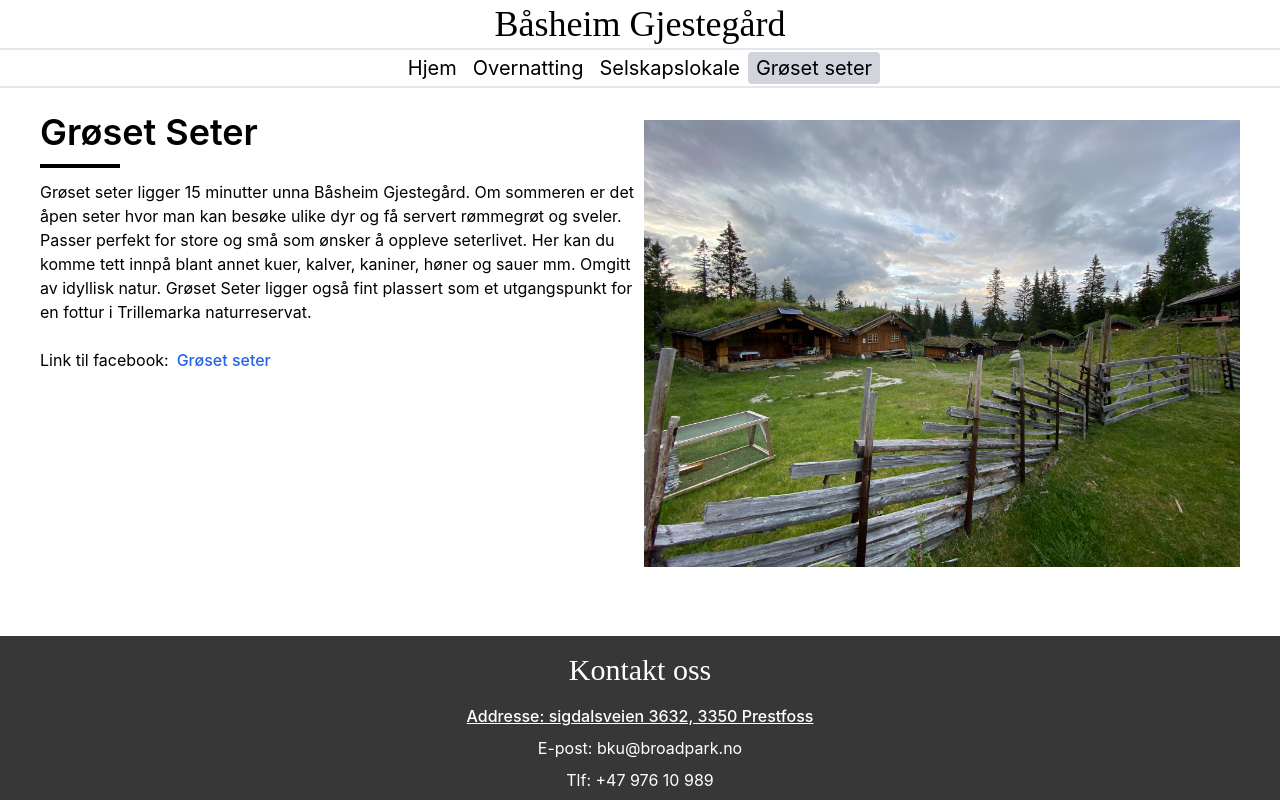
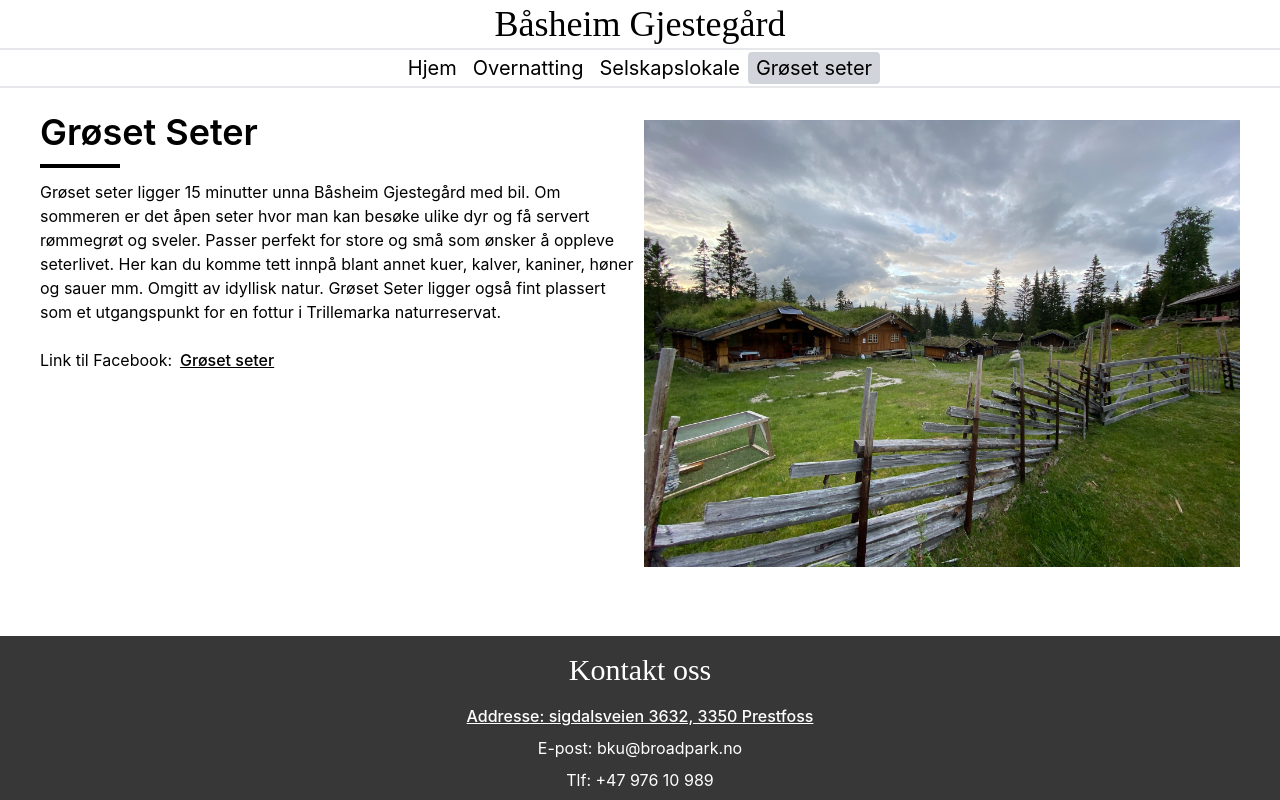
Before and after one commit to hsUlberg/baasheim, a React (Vite) app: page /#/groset in a window 1280 px wide. Built offline with nearby package versions, Linux system fonts and the light colour scheme.

Commit message:
chore: add lazy load

```diff
--- a/package.json
+++ b/package.json
@@ -15,7 +15,7 @@
     "clsx": "^2.0.0",
     "react": "^17.0.2",
     "react-dom": "^17.0.2",
-    "react-lazy-load-image-component": "^1.5.1",
+    "react-lazy-load-image-component": "^1.6.0",
     "react-router-dom": "^6.20.0",
     "react-simple-image-slider": "^2.3.0"
   },
--- a/src/Components/Main/main.tsx
+++ b/src/Components/Main/main.tsx
@@ -1,4 +1,5 @@
 import React from 'react';
+import { MyImageComponent } from '../../utils/lazy';
 
 export function Main() {
   const url = new URL('./images/hovedBygning-min.JPG', import.meta.url).href;
@@ -7,7 +8,7 @@ export function Main() {
 
   return (
     <div>
-      <img alt="main" src={MainPicture} className="pt-1 m-auto w-max" />
+      <MyImageComponent src={MainPicture} alt="asd" className="pt-1 m-auto w-max" />
       <div className="flex justify-center">
         <div className="w-[75rem] mx-4">
           <div className="mt-6 gap-2 space-y-2 md:flex ">
@@ -20,7 +21,7 @@ export function Main() {
                 Hovedhuset ble oppgradert i 2021 med nye bad. Hovedhuset ble satt opp i
                 1923 og formålet den gang var også overnatting, men da for
                 handelsreisende. I dag blir gjestegården brukt til overnatting og
-                arrangemanger
+                arrangementer
               </div>
               <p className="text-lg text-[#2b2b2b] font-semibold my-4">
                 Gjestegården består av
@@ -53,7 +54,7 @@ export function Main() {
               </ul>
             </div>
             <div className="w-full">
-              <img alt="second main" src={url} />
+              <MyImageComponent src={url} alt="second main" className="" />
             </div>
           </div>
         </div>
--- a/src/Components/Selskapslokale/selskapslokale.tsx
+++ b/src/Components/Selskapslokale/selskapslokale.tsx
@@ -2,7 +2,6 @@ import React from 'react';
 
 import { ImageCarousel } from '../../utils/imageCarousel';
 
-// eslint-disable-next-line no-undef
 export function Selskapslokale(): JSX.Element {
   const urlLoveIngang = new URL(`./images/love/loveingang.JPG`, import.meta.url).href;
   const urlIngang = new URL(`./images/love/ingang.JPG`, import.meta.url).href;
@@ -14,10 +13,6 @@ export function Selskapslokale(): JSX.Element {
     { url: urlStartInne },
     { url: urlSluttInne },
   ];
-
-  {
-    /* legge inn bilder av kjøkken */
-  }
 
   return (
     <div className="flex justify-center">
--- a/src/Components/groset/groset.tsx
+++ b/src/Components/groset/groset.tsx
@@ -1,4 +1,5 @@
 import React from 'react';
+import { MyImageComponent } from '../../utils/lazy';
 
 export function Groset() {
   const url = new URL('./images/groset.JPG', import.meta.url).href;
@@ -11,25 +12,25 @@ export function Groset() {
             <p className="text-4xl font-semibold ">Grøset Seter</p>
             <hr className="w-20 h-1 my-3 bg-current border-0" />
             <div>
-              Grøset seter ligger 15 minutter unna Båsheim Gjestegård. Om sommeren er det
-              åpen seter hvor man kan besøke ulike dyr og få servert rømmegrøt og sveler.
-              Passer perfekt for store og små som ønsker å oppleve seterlivet. Her kan du
-              komme tett innpå blant annet kuer, kalver, kaniner, høner og sauer mm.
-              Omgitt av idyllisk natur. Grøset Seter ligger også fint plassert som et
+              Grøset seter ligger 15 minutter unna Båsheim Gjestegård med bil. Om sommeren
+              er det åpen seter hvor man kan besøke ulike dyr og få servert rømmegrøt og
+              sveler. Passer perfekt for store og små som ønsker å oppleve seterlivet. Her
+              kan du komme tett innpå blant annet kuer, kalver, kaniner, høner og sauer
+              mm. Omgitt av idyllisk natur. Grøset Seter ligger også fint plassert som et
               utgangspunkt for en fottur i Trillemarka naturreservat.
             </div>
             <br />
             <div className="flex gap-2">
-              <p>Link til facebook: </p>
+              <p>Link til Facebook: </p>
               <a
-                className="font-medium text-blue-600 dark:text-blue-500 hover:underline"
+                className="font-medium  hover:text-blue-500 underline"
                 href="https://www.facebook.com/grosetseter/">
                 Grøset seter
               </a>
             </div>
           </div>
           <div className="w-full">
-            <img alt="groset" src={url} />
+            <MyImageComponent alt="groset" src={url} className="" />
             <div />
           </div>
         </div>
--- a/src/utils/imageCarousel.tsx
+++ b/src/utils/imageCarousel.tsx
@@ -1,4 +1,5 @@
 import React, { useState } from 'react';
+import { MyImageComponent } from './lazy';
 
 interface Props {
   urls: {
@@ -22,7 +23,7 @@ export function ImageCarousel(Props: Props) {
                     ? 'duration-700 ease-in-out'
                     : 'hidden duration-700 ease-in-out'
                 }>
-                <img src={url.url} alt="..." />
+                <MyImageComponent src={url.url} alt="..." className="" />
               </div>
             );
           })}
--- /dev/null
+++ b/src/utils/lazy.tsx
@@ -0,0 +1,15 @@
+import React from 'react';
+import { LazyLoadImage } from 'react-lazy-load-image-component';
+import 'react-lazy-load-image-component/src/effects/blur.css';
+
+export function MyImageComponent({
+  src,
+  alt,
+  className,
+}: {
+  src: string;
+  alt: string;
+  className: string;
+}) {
+  return <LazyLoadImage className={className} src={src} alt={alt} effect="blur" />;
+}
```
Also changed, not shown: 1 other file (tests, documents, lock files or other folders).
